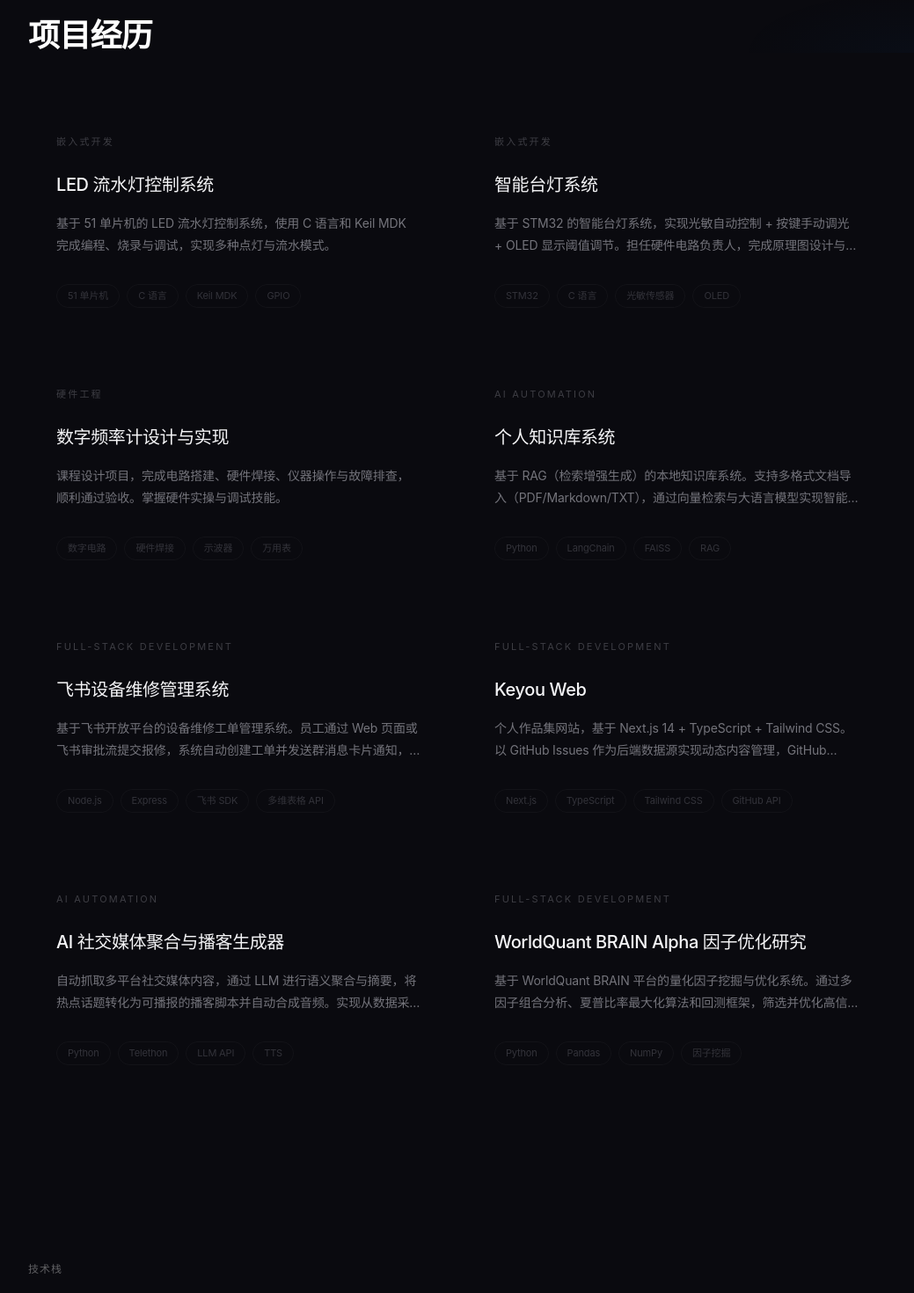
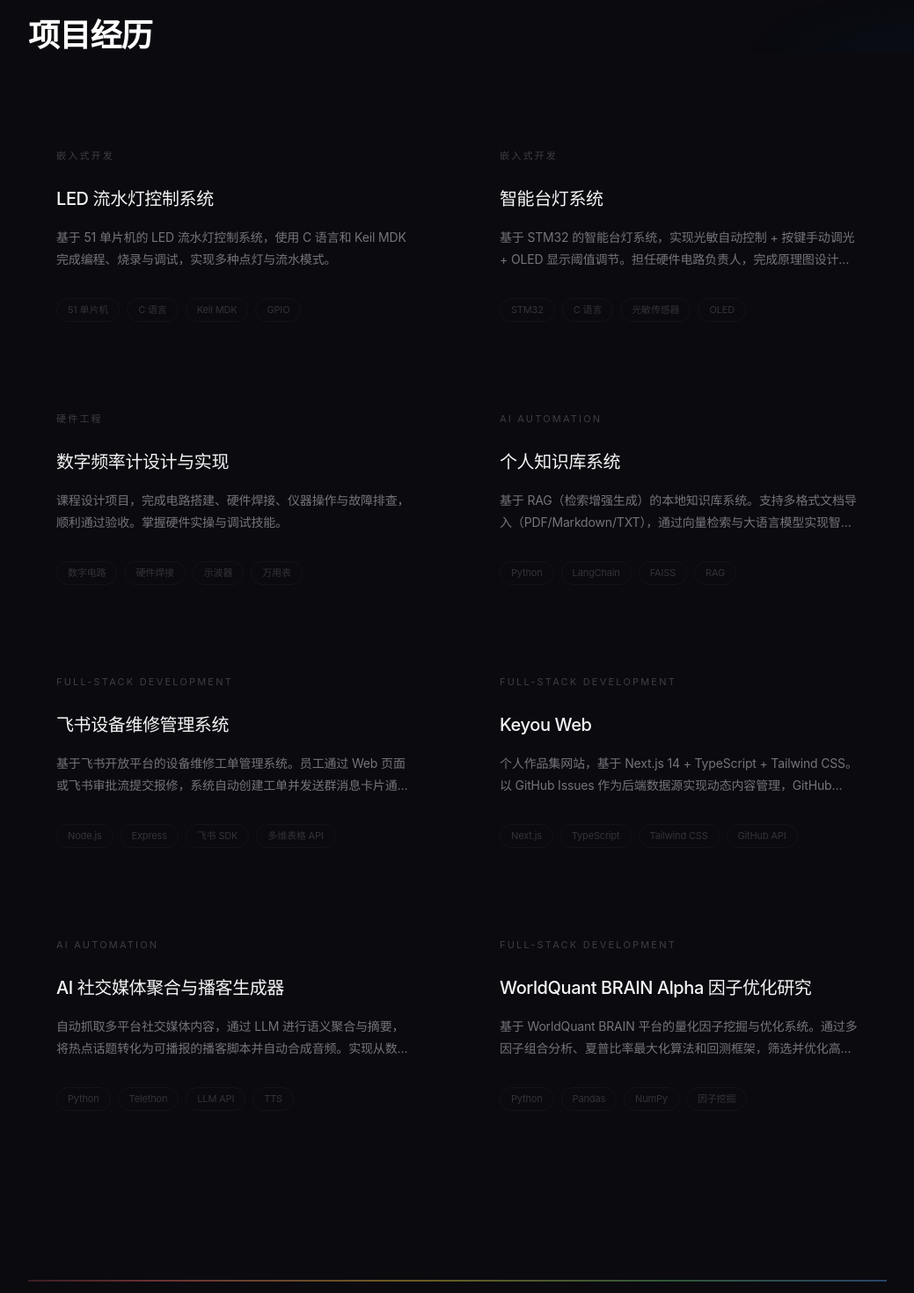
Before and after one commit to Keyou430/Keyou-web, a Next.js app: page / in a window 1280 px wide. Shown: the part 740-2210 px from the top of the page at 88% size, without its empty margins (120-1159 px from the left). Built offline with nearby package versions, Linux system fonts and the light colour scheme.

Commit message:
feat: add RainbowDividers and update project grid spacing

```diff
--- a/src/app/page.tsx
+++ b/src/app/page.tsx
@@ -1,5 +1,6 @@
 import { projects } from '@/data/projects';
 import ProjectCard from '@/components/ProjectCard';
+import RainbowDivider from '@/components/RainbowDivider';
 
 export default function Home() {
   return (
@@ -34,12 +35,14 @@
         <h2 className="font-sans text-[clamp(1.75rem,3.5vw,2.25rem)] font-bold text-gradient tracking-[-0.02em]">
           项目经历
         </h2>
-        <div className="mt-12 grid grid-cols-2 gap-5">
+        <div className="mt-16 grid grid-cols-1 sm:grid-cols-2 gap-8">
           {projects.map((p) => (
             <ProjectCard key={p.id} project={p} />
           ))}
         </div>
       </section>
+
+      <RainbowDivider />
 
       {/* ====== Tech Stack ====== */}
       <section id="stack" className="relative-z py-24 animate-slide-up">
@@ -79,6 +82,8 @@
         </div>
       </section>
 
+      <RainbowDivider />
+
       {/* ====== Contact ====== */}
       <section id="contact" className="relative-z py-24 animate-slide-up">
         <p className="section-label">联系</p>
```
